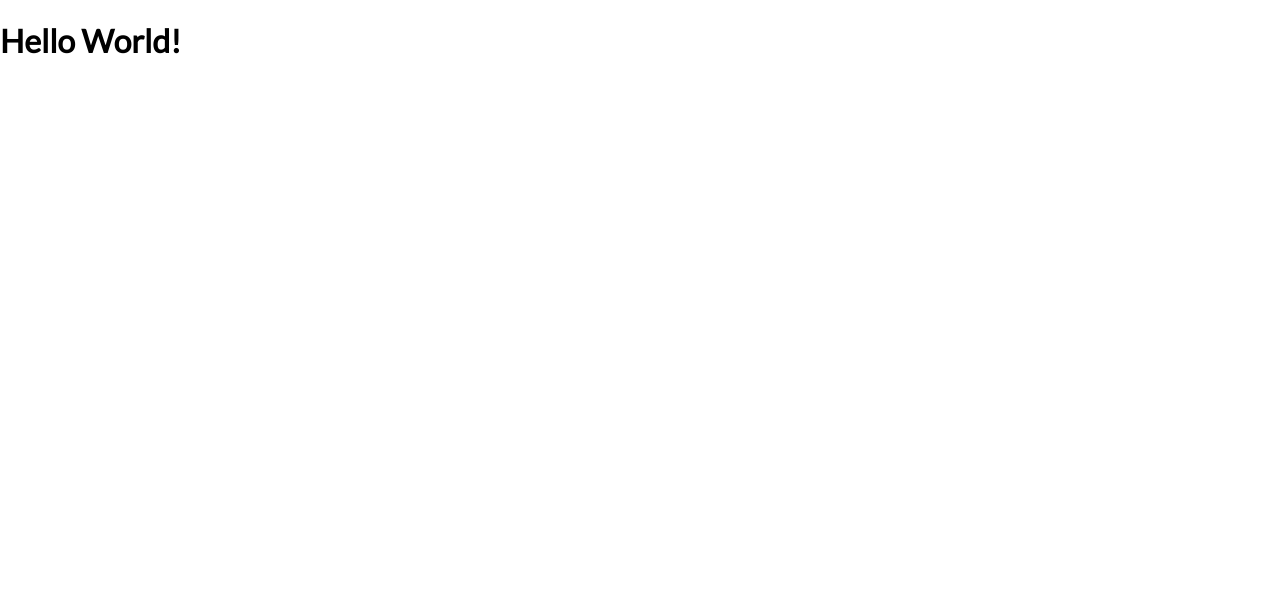
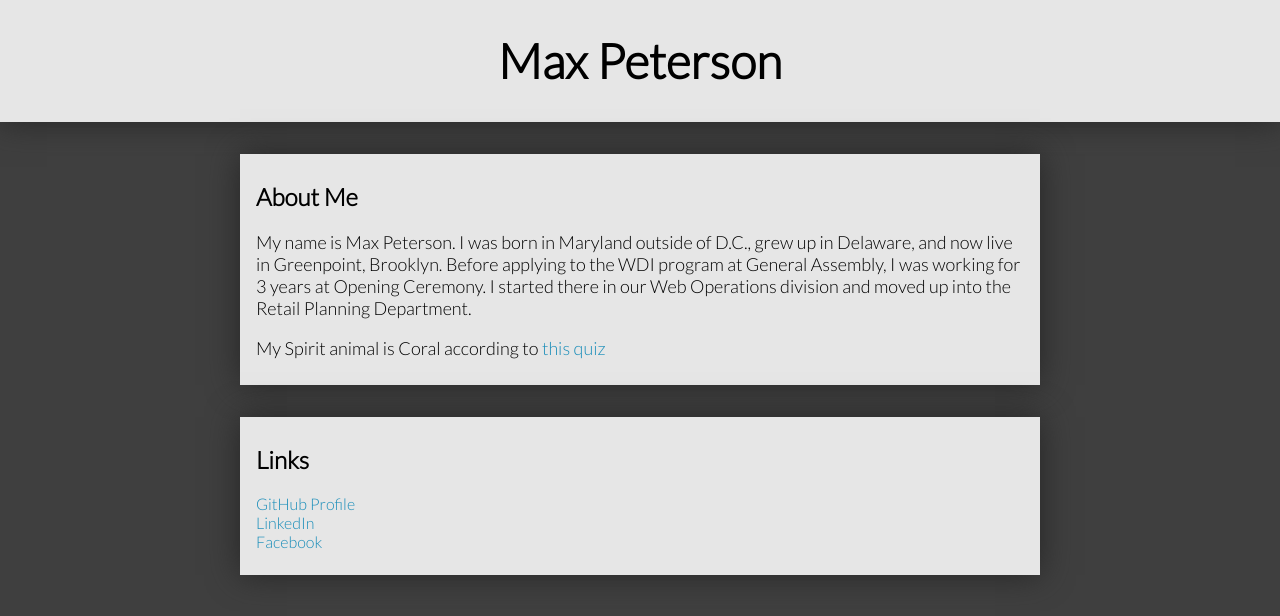
Before and after one commit to maxrpeterson/maxrpeterson.github.io, a plain HTML site: page index.html in a window 1280 px wide. Drawn offline with Linux system fonts and the light colour scheme.

Commit message:
created basic website and added info and links

```diff
--- a/index.html
+++ b/index.html
@@ -6,6 +6,26 @@
 	<link rel="stylesheet" type="text/css" href="style.css">
 </head>
 <body>
-	<h1>Hello World!</h1>
+	<header>
+		<h1>Max Peterson</h1>
+	</header>
+	<div class="container">
+		<div class="about-me">
+			<h2>About Me</h2>
+			<p>My name is Max Peterson. I was born in Maryland outside of D.C., grew up in Delaware, and now live in Greenpoint, Brooklyn. Before applying to the WDI program at General Assembly, I was working for 3 years at Opening Ceremony. I started there in our Web Operations division and moved up into the Retail Planning Department.</p>
+			<p>My Spirit animal is <span id="spirit-animal">Coral according to <a href="https://www.google.com/webhp?#q=earth%20day%20quiz">this quiz</a></span></p>
+		</div>
+		<footer>
+			<div class="links">
+				<h2>Links</h2>
+				<ul>
+					<li><a href="https://github.com/maxrpeterson">GitHub Profile</a></li>
+					<li><a href="https://www.linkedin.com/profile/view?id=419936304">LinkedIn</a></li>
+					<li><a href="https://www.facebook.com/max.peterson">Facebook</a></li>
+				</ul>
+			</div>
+		</footer>
+	</div>
+
 </body>
 </html>
--- a/style.css
+++ b/style.css
@@ -1,6 +1,50 @@
-@import url(http://fonts.googleapis.com/css?family=Lato);
+@import url(http://fonts.googleapis.com/css?family=Lato:300);
 
 body {
 	margin: 0;
 	font-family: "Lato", "Helvetica Neue", "Helvetica", sans-serif;
+	font-weight: 400;
+	background-color: #3f3f3f;
+	/*background: linear-gradient(#FFFFB0,#198DB9,#3f3f3f);*/
+	background-repeat: repeat-x;
 }
+a {
+	text-decoration: none;
+	color: #198DB9;
+}
+a:hover {
+	text-decoration: underline;
+}
+header {
+	background: #e6e6e6;
+	width: 100%;
+	margin: 0;
+	box-shadow: 0 0 30px #262626;
+	padding: 1em 0;
+}
+header h1 {
+	margin: 0;
+	font-size: 48px;
+	line-height: 90px;
+	text-align: center;
+	/*display:none;*/
+}
+.container {
+	max-width: 800px;
+	margin: 0 auto;
+}
+.container div {
+	background: #e6e6e6;
+	padding: 0.5em 1em;
+	margin: 2em 0;
+	box-shadow: 0 0 30px #262626;
+}
+ul {
+	padding: 0;
+}
+li {
+	list-style: none;
+}
+p {
+	font-size: 18px;
+}
```
